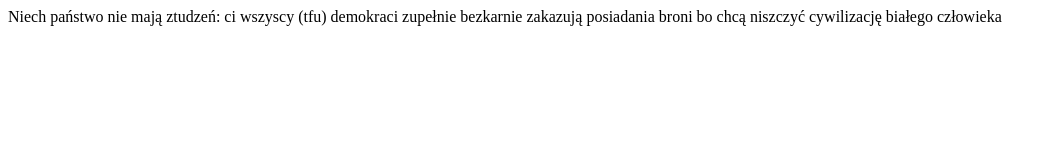
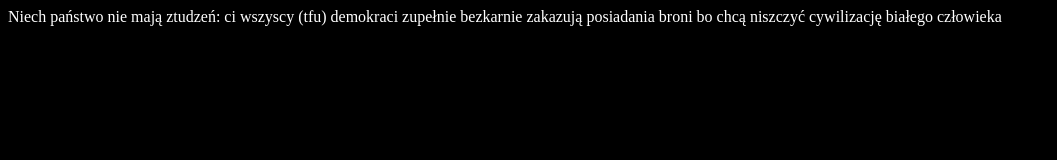
Before and after one commit to Kkwolek98/Kkwolek98.github.io, a plain HTML site: page korwin.html in a window 1280 px wide. Shown: the whole page, without its empty margins (0-1057 px from the left). Drawn offline with Linux system fonts and the light colour scheme.

Commit message:
Update korwin.html

```diff
--- a/korwin.html
+++ b/korwin.html
@@ -1,4 +1,10 @@
 <body onload="doKorwin()">
+    <style>
+        body {
+            background: black;
+            color: white;
+        }
+    </style>
     <p id="tekst"></p>
     <script src="korwin.js"></script>
 </body>
```
